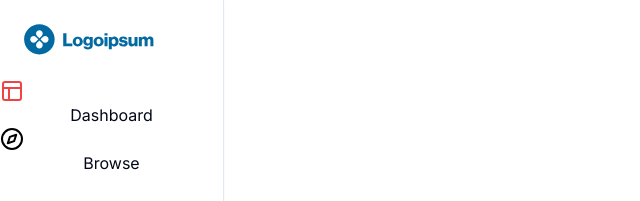
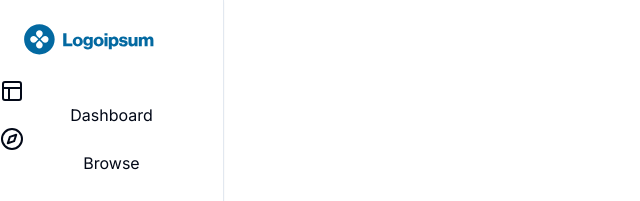
Before and after one commit to carlosrobertodevops/lms-platform-v3-fullstack-codewithantonio, a Next.js app: page / in a window 1280 px wide. Shown: the top 201 px of the page, without its empty margins (0-640 px from the left). Built offline with nearby package versions, Linux system fonts and the light colour scheme.

Commit message:
Убрал стили у компонента `<Icon/>`, которые использовались в образовательных целях

```diff
--- a/app/(dashboard)/_components/sidebar-route.tsx
+++ b/app/(dashboard)/_components/sidebar-route.tsx
@@ -22,7 +22,7 @@ const SidebarRoute = ({ icon: Icon, label, href }: SidebarRouteProps) => {
 
   return (
     <button type='button' onClick={onClick}>
-      <Icon className={isActive ? 'text-red-500' : 'text-black'} />
+      <Icon />
       {label}
     </button>
   );
```
